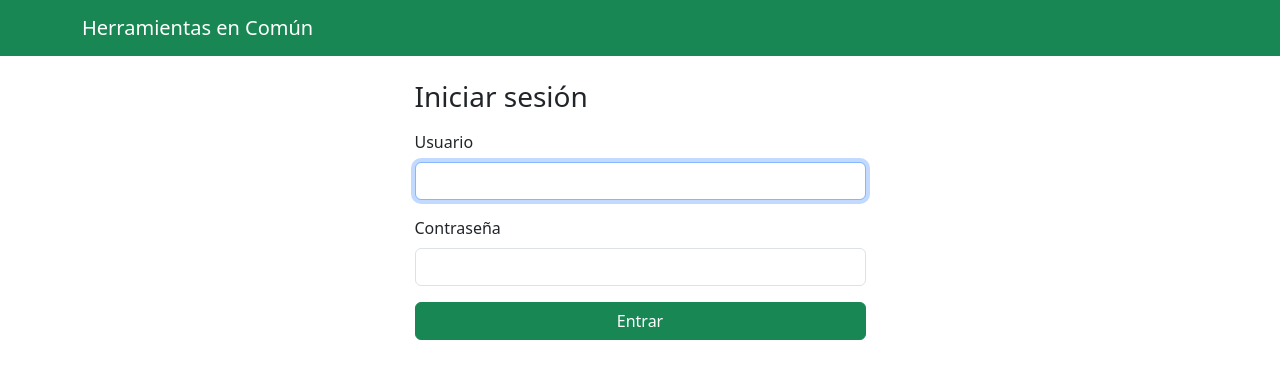
After one commit to nespinoza967/Formativa, a Django app: page /login/ in a window 1280 px wide. The commit adds this page. Shown: the top 379 px of the page. Run offline with Django 5.2, Linux system fonts and the light colour scheme.

Commit message:
Punto 3: login, logout y control de acceso

```diff
--- a/herramientas_comun/urls.py
+++ b/herramientas_comun/urls.py
@@ -1,24 +1,10 @@
-"""
-URL configuration for herramientas_comun project.
-
-The `urlpatterns` list routes URLs to views. For more information please see:
-    https://docs.djangoproject.com/en/5.2/topics/http/urls/
-Examples:
-Function views
-    1. Add an import:  from my_app import views
-    2. Add a URL to urlpatterns:  path('', views.home, name='home')
-Class-based views
-    1. Add an import:  from other_app.views import Home
-    2. Add a URL to urlpatterns:  path('', Home.as_view(), name='home')
-Including another URLconf
-    1. Import the include() function: from django.urls import include, path
-    2. Add a URL to urlpatterns:  path('blog/', include('blog.urls'))
-"""
 from django.contrib import admin
-from django.urls import path, include
-
+from django.contrib.auth import views as auth_views
+from django.urls import include, path
 
 urlpatterns = [
     path('admin/', admin.site.urls),
+    path('login/', auth_views.LoginView.as_view(template_name='prestamos/login.html'), name='login'),
+    path('logout/', auth_views.LogoutView.as_view(), name='logout'),
     path('', include('prestamos.urls')),
 ]
--- a/prestamos/templates/prestamos/base.html
+++ b/prestamos/templates/prestamos/base.html
@@ -10,13 +10,32 @@
     <nav class="navbar navbar-expand-lg navbar-dark bg-success mb-4">
         <div class="container">
             <a class="navbar-brand" href="{% url 'inicio' %}">Herramientas en Común</a>
+            {% if user.is_authenticated %}
             <ul class="navbar-nav me-auto">
                 <li class="nav-item"><a class="nav-link" href="{% url 'inicio' %}">Inicio</a></li>
+                {% if user.is_staff %}
+                <li class="nav-item"><a class="nav-link" href="{% url 'panel_encargado' %}">Panel encargado</a></li>
                 <li class="nav-item"><a class="nav-link" href="{% url 'admin:index' %}">Admin</a></li>
+                {% endif %}
             </ul>
+            <div class="d-flex align-items-center gap-2">
+                <span class="navbar-text text-white">
+                    {{ user.get_full_name|default:user.username }}{% if user.is_staff %} (encargado){% endif %}
+                </span>
+                <form method="post" action="{% url 'logout' %}" class="m-0">
+                    {% csrf_token %}
+                    <button type="submit" class="btn btn-outline-light btn-sm">Cerrar sesión</button>
+                </form>
+            </div>
+            {% endif %}
         </div>
     </nav>
     <main class="container">
+        {% if messages %}
+            {% for message in messages %}
+            <div class="alert alert-{% if message.tags == 'error' %}danger{% else %}{{ message.tags }}{% endif %}">{{ message }}</div>
+            {% endfor %}
+        {% endif %}
         {% block content %}{% endblock %}
     </main>
 </body>
--- /dev/null
+++ b/prestamos/templates/prestamos/login.html
@@ -0,0 +1,27 @@
+{% extends 'prestamos/base.html' %}
+
+{% block title %}Iniciar sesión{% endblock %}
+
+{% block content %}
+<div class="row justify-content-center">
+    <div class="col-md-5">
+        <h1 class="h3 mb-3">Iniciar sesión</h1>
+        {% if form.errors %}
+        <div class="alert alert-danger">Usuario o contraseña incorrectos.</div>
+        {% endif %}
+        <form method="post">
+            {% csrf_token %}
+            <div class="mb-3">
+                <label for="id_username" class="form-label">Usuario</label>
+                <input type="text" name="username" id="id_username" class="form-control" required autofocus>
+            </div>
+            <div class="mb-3">
+                <label for="id_password" class="form-label">Contraseña</label>
+                <input type="password" name="password" id="id_password" class="form-control" required>
+            </div>
+            <input type="hidden" name="next" value="{{ next }}">
+            <button type="submit" class="btn btn-success w-100">Entrar</button>
+        </form>
+    </div>
+</div>
+{% endblock %}
--- a/prestamos/urls.py
+++ b/prestamos/urls.py
@@ -4,4 +4,5 @@ from . import views
 
 urlpatterns = [
     path('', views.inicio, name='inicio'),
+    path('encargado/', views.panel_encargado, name='panel_encargado'),
 ]
```
Also changed, not shown: herramientas_comun/settings.py (+10 -2 lines), prestamos/permisos.py (added, +19 -0 lines), prestamos/templates/prestamos/panel_encargado.html (added, +8 -0 lines), prestamos/views.py (+9 -0 lines).
